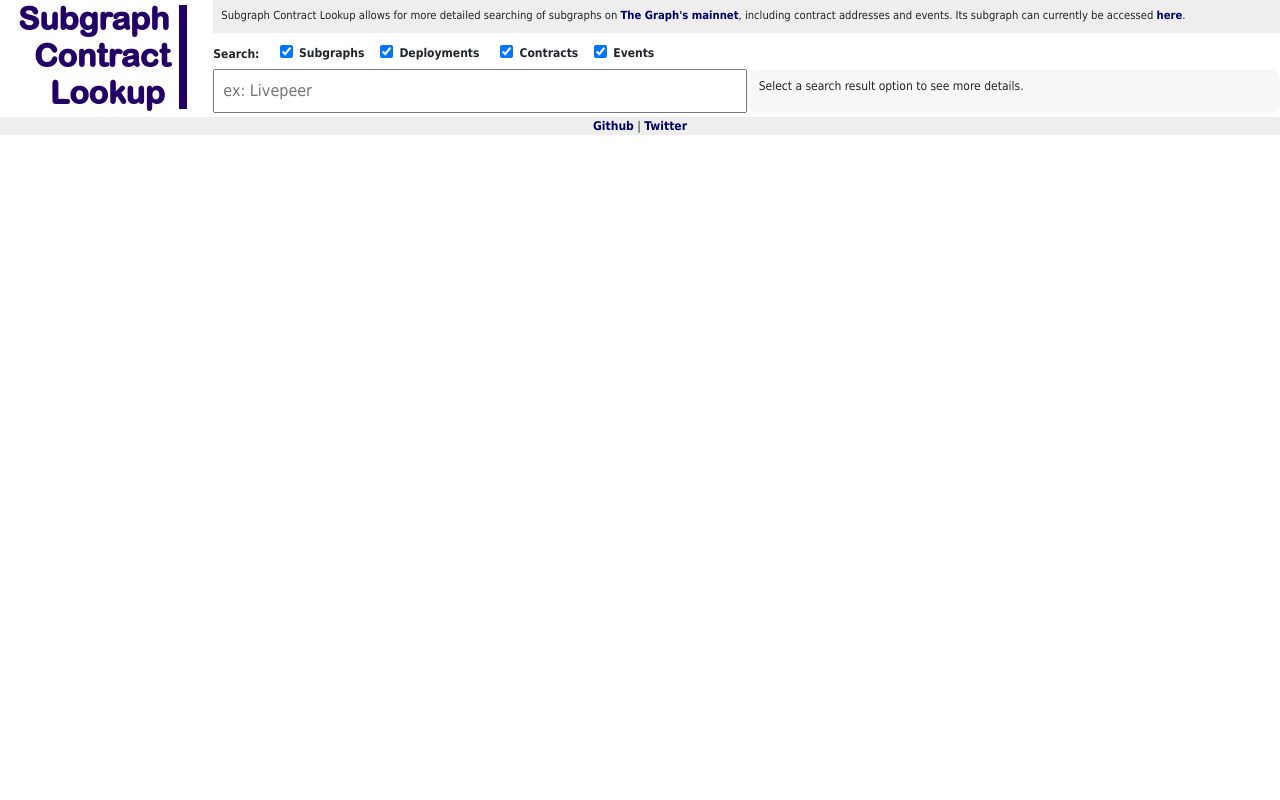
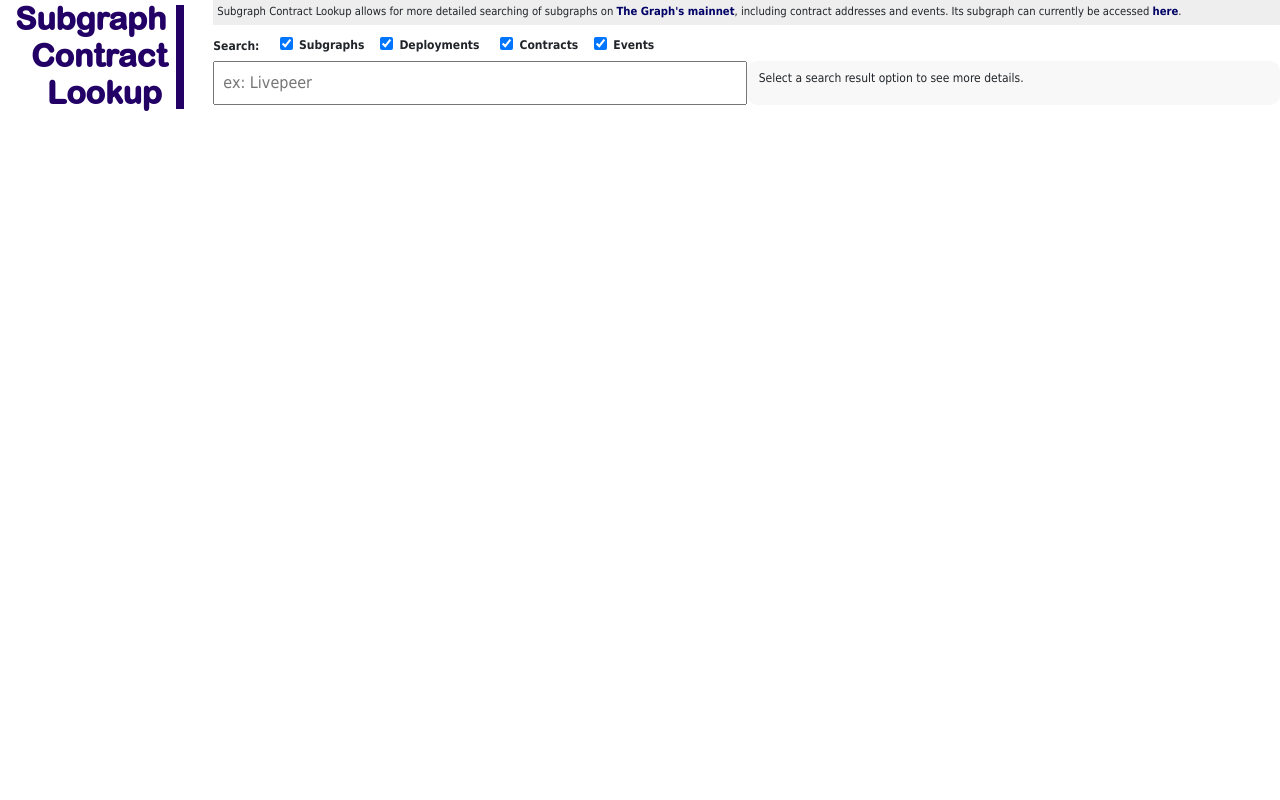
Before and after one commit to mnlesane/scl-lookup-frontend, a PHP site: page / in a window 1280 px wide. Run offline with PHP 8.4, Linux system fonts and the light colour scheme.

Commit message:
style updates - fine-tune later.

```diff
--- a/include/style.css
+++ b/include/style.css
@@ -1,3 +1,4 @@
+html,body { height:100%; }
 body {
 	background:#FFF
 }
@@ -29,6 +30,7 @@ div {
 @media only screen and (min-width: 576px) {
   .bg-sm-white { background:#FFF !important; }
   .sm-center { text-align: center; }
+  .text-sm-left { text-align: left !important; }
 }
 @media only screen and (min-width: 768px) {
 
@@ -203,3 +205,5 @@ border-bottom-darkgray {
 .icon { width: 16px; }
 
 label { line-height:2em; vertical-align:middle; }
+
+.center { text-align:center; }
--- a/index.html
+++ b/index.html
@@ -9,22 +9,27 @@
     <script type='text/javascript' src='include/search.js'></script>
   </head>
   <body>
-    <div class='container-fluid h-100 m-0 p-0'>
-      <div class='row w-100 m-0'>
-        <div class='col-xl-2 w-md-12 text-center text-md-left m-0 p-0'>
+    <div class='container-fluid m-0 p-0'>
+      <div class='row w-100 m-0 h-100'>
+        <div class='col-xl-2 col-md-3 col-sm-4 center text-sm-left m-0 p-0'>
           <a href='./'>
             <img src='img/scl-1.png' class='w-md-auto w-45' style='max-height:100%; width:auto;'>
           </a>
         </div>
+        <div class='col m-0 p-0 d-md-none'>
+          <div class='f-70 bg-lightgray p-1 mb-md-2 mb-0 info'>
+              Subgraph Contract Lookup allows for more detailed searching of subgraphs on <a href='http://thegraph.com/explorer'>The Graph's mainnet</a>, including contract addresses and events.  Its subgraph can currently be accessed <a href='https://thegraph.com/hosted-service/subgraph/mnlesane/subgraph-contract-lookup'>here</a>.
+           </div>
+        </div>
         <div class='col-md m-0 p-0'>
           <div class='container-fluid p-0 m-0'>
             <div class='row m-0'>
-              <div class='col f-70 bg-lightgray p-1 mb-md-2 mb-0 info p-md-2'>
+              <div class='col f-70 bg-lightgray p-1 mb-md-2 mb-0 info p-1 d-none d-md-block'>
               Subgraph Contract Lookup allows for more detailed searching of subgraphs on <a href='http://thegraph.com/explorer'>The Graph's mainnet</a>, including contract addresses and events.  Its subgraph can currently be accessed <a href='https://thegraph.com/hosted-service/subgraph/mnlesane/subgraph-contract-lookup'>here</a>.
               </div>
             </div>
             <div class='row m-0'>
-              <div class='col-12 col-md-6 p-0 mb-0 mb-md-1 sm-center text-md-left'>
+              <div class='col-12 p-0 mb-0 mb-md-1 sm-center text-md-left'>
                 <div class='d-inline-block w-xs-100'>
                   <div class='bg-offwhite bg-sm-white f-100 f-md-75 font-weight-bold d-md-inline d-block mb-05 p-2 p-md-0'>Search:</div>
                 </div>
@@ -46,7 +51,7 @@
               </div>
             </div>
             <div class='row m-0'>
-              <div class='col-12 col-md-6 m-0 p-0'>
+              <div class='col-12 col-xl-6 m-0 p-0'>
                 <div class='search'>
                   <div class='searchbox d-inline-block w-100 vertical-align-top'>
                     <input type='text' id='searchbar' class='w-100' placeholder='ex: Livepeer'>
@@ -57,7 +62,7 @@
                   </div>
                 </div>
               </div>
-              <div class='col-12 col-md-6 searchDetail-container bg-offwhite'>
+              <div class='col-12 col-xl-6 searchDetail-container bg-offwhite'>
                 <div id='searchDetail' class='w-100 d-inline-block pt-2 pb-2 f-75 vertical-align-top'>
                   Select a search result option to see more details.
                 </div>
@@ -66,11 +71,11 @@
           </div>
         </div>
       </div>
-     <div class='info w-100 bg-lightgray text-center f-75'>
-       <div class='col'>
-        <a href='https://github.com/mnlesane/subgraph-contract-lookup' target='_blank'>Github</a> | <a href='https://twitter.com/lesaisne' target='_blank'>Twitter</a>
-       </div>
+    </div>
+    <!--
+     <div class='info row w-100 bg-lightgray text-center f-75' style='position:static;'>
+      <a href='https://github.com/mnlesane/subgraph-contract-lookup' target='_blank'>Github</a> | <a href='https://twitter.com/lesaisne' target='_blank'>Twitter</a>
      </div>
-    </div>
+     -->
   </body>
 </html>
```
